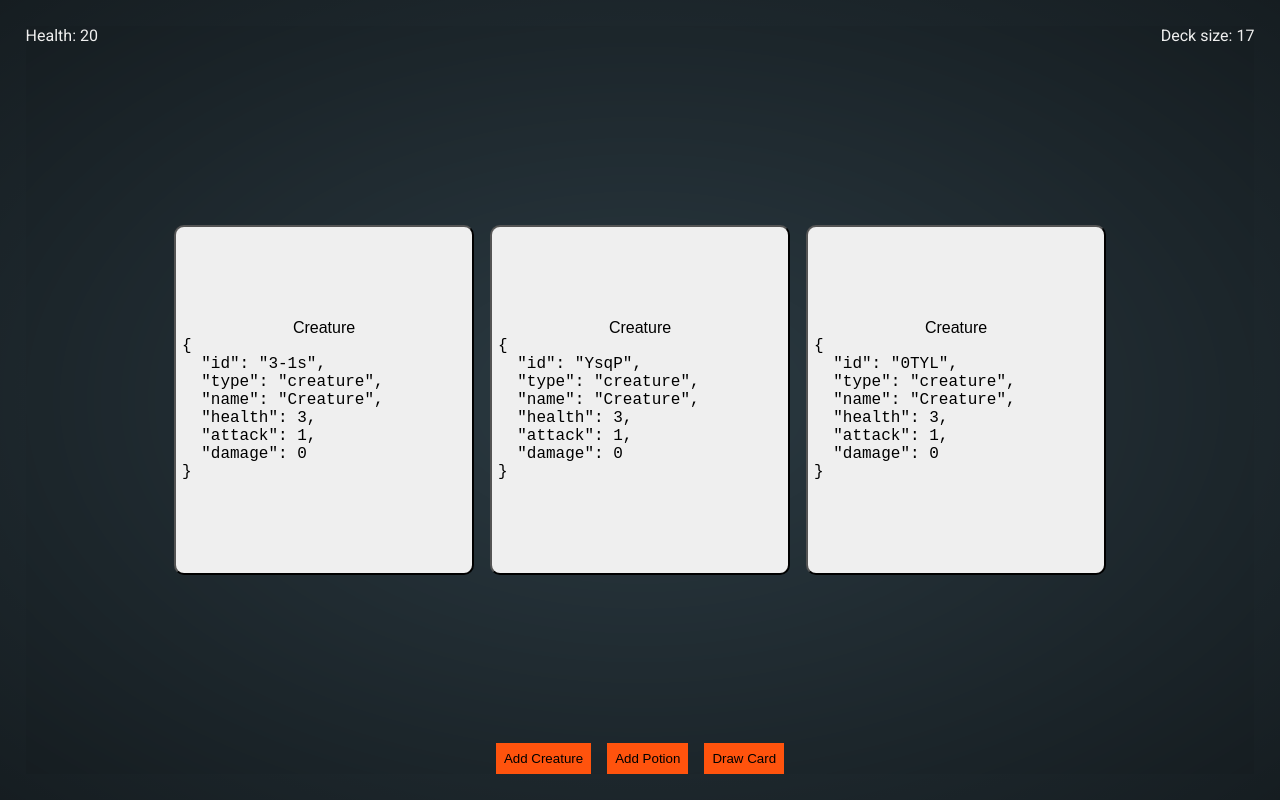
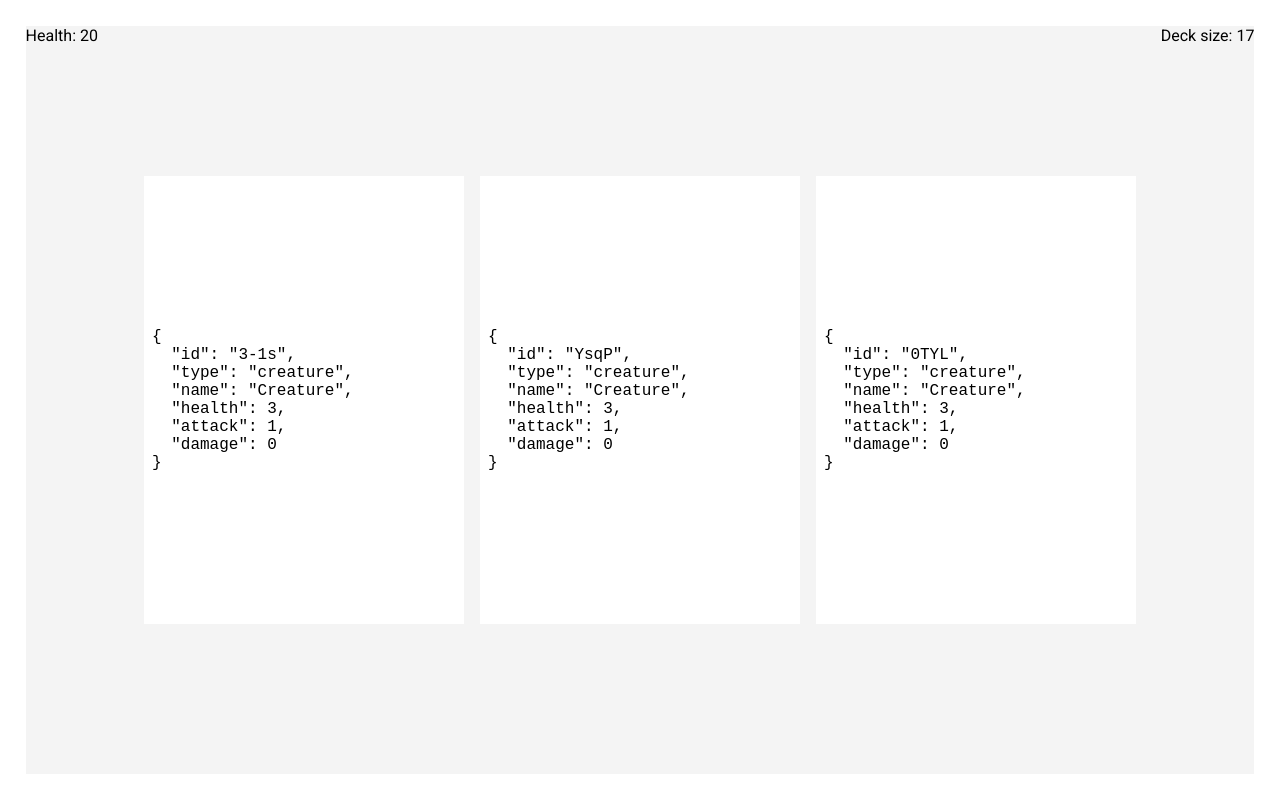
Before and after one commit to atkinchris/redux-cards, a React app: page / in a window 1280 px wide. Built offline with nearby package versions, Linux system fonts and the light colour scheme.

Commit message:
Add lighter styles

```diff
--- a/src/components/App.jsx
+++ b/src/components/App.jsx
@@ -6,7 +6,7 @@ import Debug from './Debug'
 import Deck from './Deck'
 
 const App = () => (
-  <div className="site-wrap">
+  <div className="c-site-wrap c-flex">
     <Player />
     <Deck />
     <Debug />
--- a/src/components/Card.jsx
+++ b/src/components/Card.jsx
@@ -4,7 +4,6 @@ import PropTypes from 'prop-types'
 const Card = ({ card, onClick }) => (
   <button className="c-card" onClick={onClick}>
     <div className="c-card-text">
-      <div>{ card.name }</div>
       <pre>{ JSON.stringify(card, null, '  ') }</pre>
     </div>
   </button>
--- a/src/components/Cards.jsx
+++ b/src/components/Cards.jsx
@@ -7,7 +7,7 @@ import { selectHand, selectCards } from '../store/selectors'
 import Card from './Card'
 
 const Cards = ({ cards, playCard }) => (
-  <div className="c-grid">
+  <div className="c-flex">
     {
       cards.map(card => (
         <Card
--- a/src/index.css
+++ b/src/index.css
@@ -1,13 +1,10 @@
 html,
 body,
-#root,
-.site-wrap {
+#root {
   height: 100%;
   width: 100%;
   padding: 0;
   margin: 0;
-  background: radial-gradient(transparent, rgba(0, 0, 0, 0.5)), #2B3A42;
-  color: #3F5765;
   font-family: 'Roboto', sans-serif;
   font-size: 16px;
 }
@@ -25,32 +22,36 @@ pre {
   padding: 2vw;
 }
 
-.site-wrap {
+.c-site-wrap {
+  background: #f4f4f4;
+  height: 100%;
+  width: 100%;
   position: relative;
+}
+
+.c-flex {
   display: flex;
-  flex-direction: column;
+  flex-direction: row;
   align-items: center;
   justify-content: center;
 }
 
-.c-grid {
-  display: flex;
-  flex-direction: row;
-  align-items: center;
-  justify-content: flex-start;
+.c-card {
+  position: relative;
+  width: 25vw;
+  height: 35vw;
+  min-width: 125px;
+  min-height: 175px;
+  padding: 0.5rem;
+  font-size: 1rem;
+  background-color: #FFFFFF;
+  border: none;
+  /* border-radius: 1rem; */
+  transition: transform 0.25s cubic-bezier(0, 0.5, 1, 1);
 }
 
-.c-card {
-  position: relative;
-  max-height: 350px;
-  max-width: 300px;
-  min-width: 120px;
-  min-height: 140px;
-  width: 30vw;
-  height: 40vw;
-  font-size: 1rem;
-  background-color: #EFEFEF;
-  border-radius: 10px;
+.c-card:hover {
+  transform: translateY(-0.5rem);
 }
 
 .c-card + .c-card {
@@ -58,6 +59,7 @@ pre {
 }
 
 .c-debug-panel {
+  display: none;
   position: absolute;
   bottom: 0;
 }
@@ -73,14 +75,12 @@ pre {
 }
 
 .c-player {
-  color: #EFEFEF;
   position: absolute;
   top: 0;
   left: 0;
 }
 
 .c-deck {
-  color: #EFEFEF;
   position: absolute;
   top: 0;
   right: 0;
```
